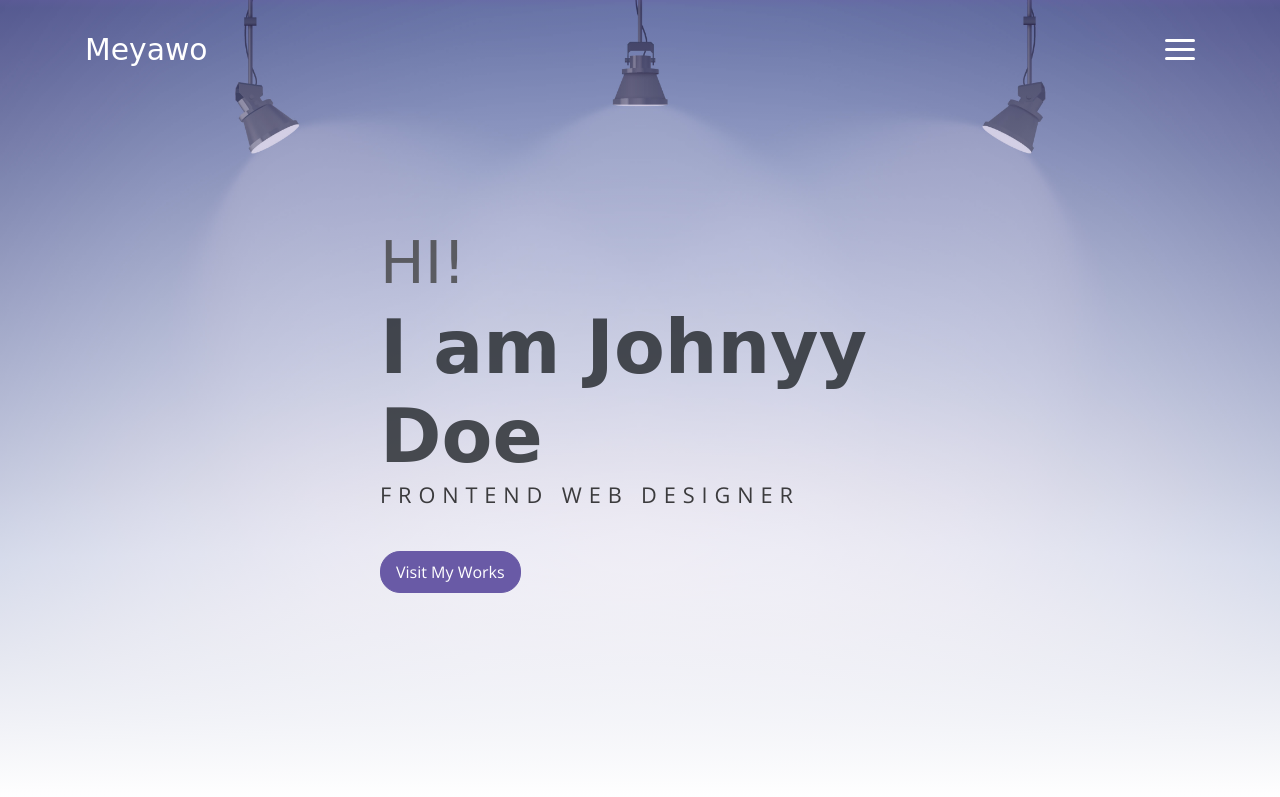
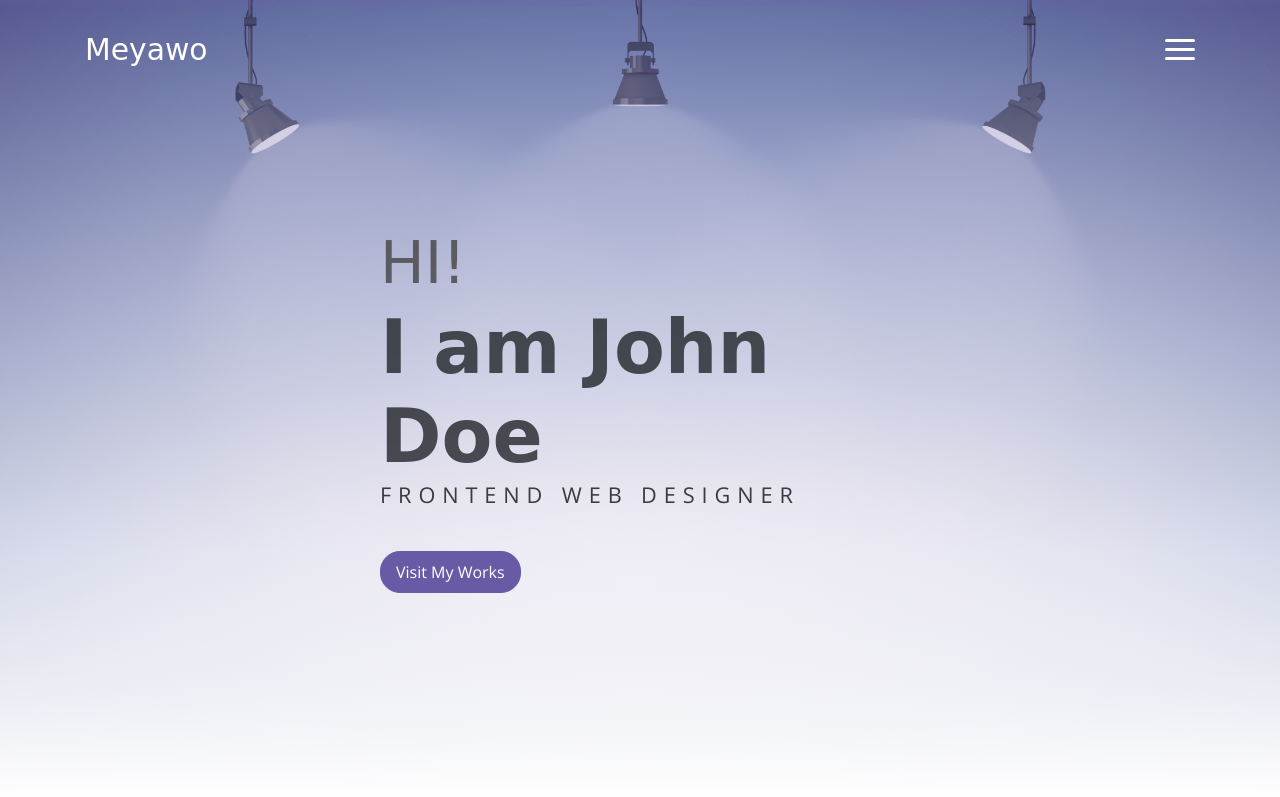
Before and after one commit to theviveksingh/Jenkins, a plain HTML site: page index.html in a window 1280 px wide. Shown: the top 797 px of the page. Drawn offline with nearby package versions, Linux system fonts and the light colour scheme; a web font is replaced by a local one.

Commit message:
name change

```diff
--- a/index.html
+++ b/index.html
@@ -54,7 +54,7 @@
         <div class="header-content container">
             <h1 class="header-title">
                 <span class="up">HI!</span>
-                <span class="down">I am Johnyy Doe</span>
+                <span class="down">I am John Doe</span>
             </h1>
             <p class="header-subtitle">FRONTEND WEB DESIGNER</p>
 
```
